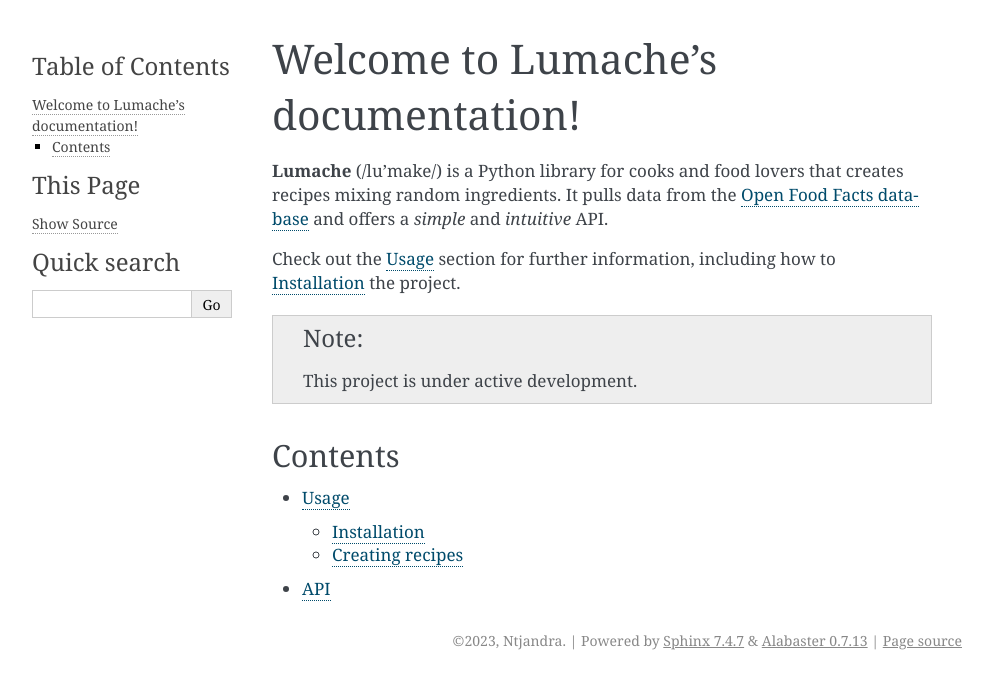
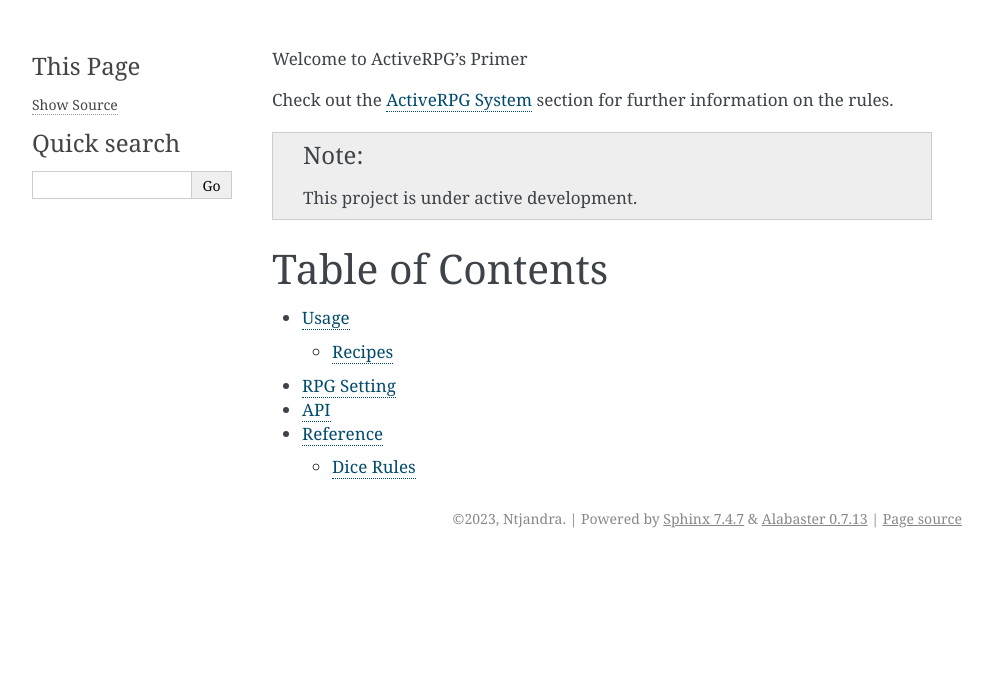
Before and after one commit to ntjandra/primer, a Sphinx documentation site: the page built from docs/index.rst, in a window 1280 px wide. Shown: the top 689 px of the page, without its empty margins (148-1141 px from the left). Built offline with Sphinx 7.4.7, drawn with Linux system fonts in a browser that asks for light colours.

Commit message:
Test if autodoc works for non-published packages. (#2)
Workaround to allow private packages to build and compile.

```diff
--- a/README.rst
+++ b/README.rst
@@ -11,9 +11,9 @@
 Local Run
 =========
 
-Run the project locally to see how it will look.
+Run the project locally from the root directory.
 
-1. Build the project using the ``make.bat`` in ``/docs/`` with ``./make.bat html``.
+1. Build the project using the ``make.bat`` with ``./docs/make.bat html``.
 
 2. Once the site is built, navigate to the homepage at ``build/html/index.html``.
 
--- a/docs/api.rst
+++ b/docs/api.rst
@@ -6,4 +6,4 @@
 .. autosummary::
    :toctree: generated
 
-   lumache
+   primer
--- a/docs/conf.py
+++ b/docs/conf.py
@@ -12,6 +12,11 @@
 # -- General configuration
 
 master_doc = 'index' # Explicitly state index.rst is the root/master doc.
+
+# -- Allow Non-Published Packages
+import os
+import sys
+sys.path.insert(0, os.path.abspath('..'))
 
 extensions = [
     'sphinx.ext.duration',
--- a/docs/index.rst
+++ b/docs/index.rst
@@ -1,22 +1,19 @@
-Welcome to Lumache's documentation!
-===================================
+Welcome to ActiveRPG's Primer
 
-**Lumache** (/lu'make/) is a Python library for cooks and food lovers
-that creates recipes mixing random ingredients.
-It pulls data from the `Open Food Facts database <https://world.openfoodfacts.org/>`_
-and offers a *simple* and *intuitive* API.
-
-Check out the :doc:`usage` section for further information, including
-how to :ref:`installation` the project.
+Check out the :doc:`srd` section for further information on the rules.
 
 .. note::
 
    This project is under active development.
 
-Contents
---------
+Table of Contents
+-----------------
 
 .. toctree::
+   :maxdepth: 2
+   :glob:
 
    usage
+   setting/*
    api
+   Reference <srd>
--- a/pyproject.toml
+++ b/pyproject.toml
@@ -3,6 +3,6 @@
 build-backend = "flit_core.buildapi"
 
 [project]
-name = "lumache"
-authors = [{name = "Graziella", email = "graziella@lumache"}]
+name = "active-rpg"
+authors = [{name = "Nathaniel"}]
 dynamic = ["version", "description"]
```
Also changed, not shown: other parts of README.rst (+1 -1 lines), docs/generated/primer.rst (added, +30 -0 lines), docs/setting/index.rst (added, +9 -0 lines), docs/srd.rst (added, +46 -0 lines), docs/usage.rst (+8 -25 lines), primer.py (renamed from lumache.py, +9 -2 lines), .readthedocs.yaml.
